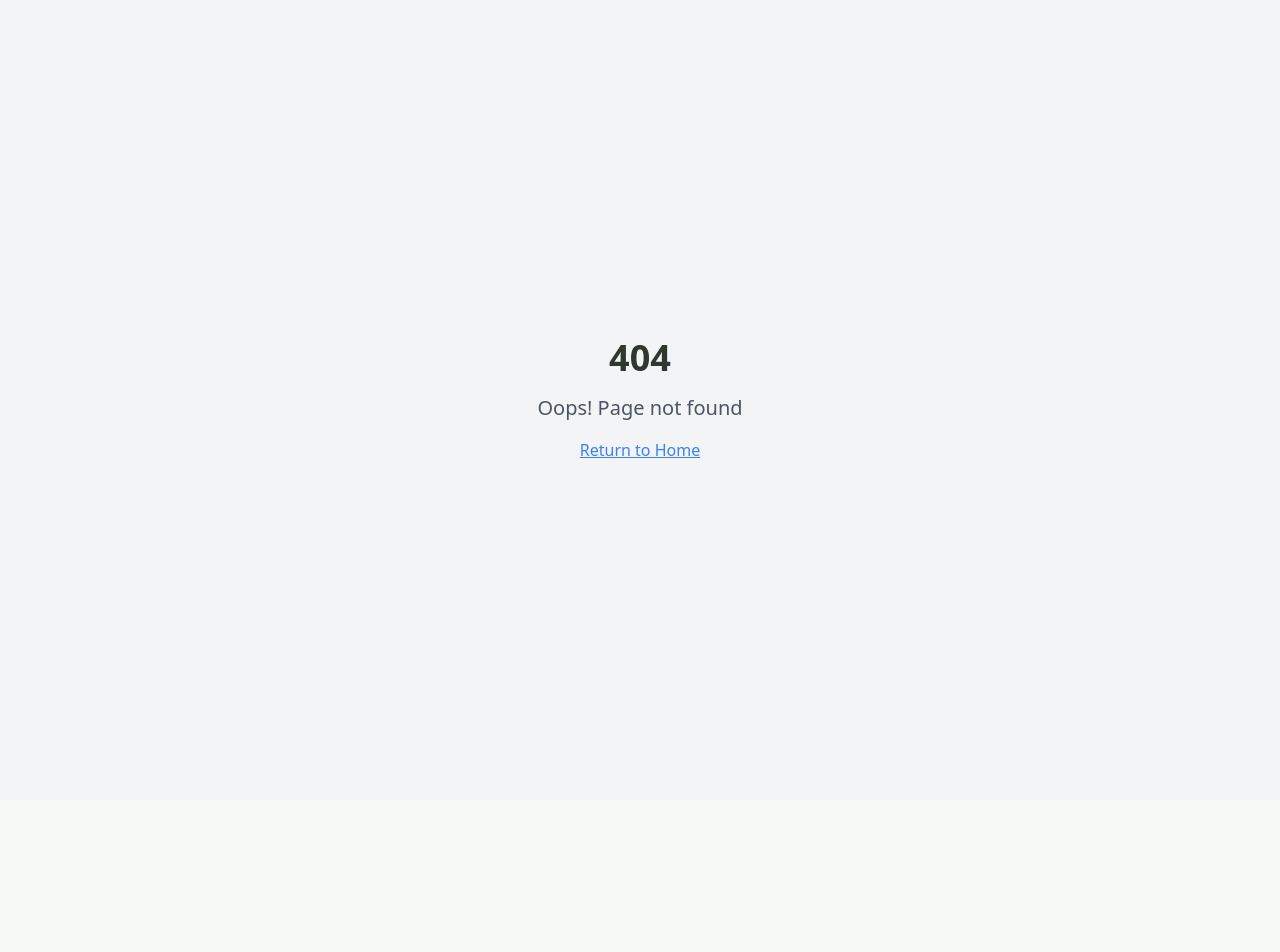
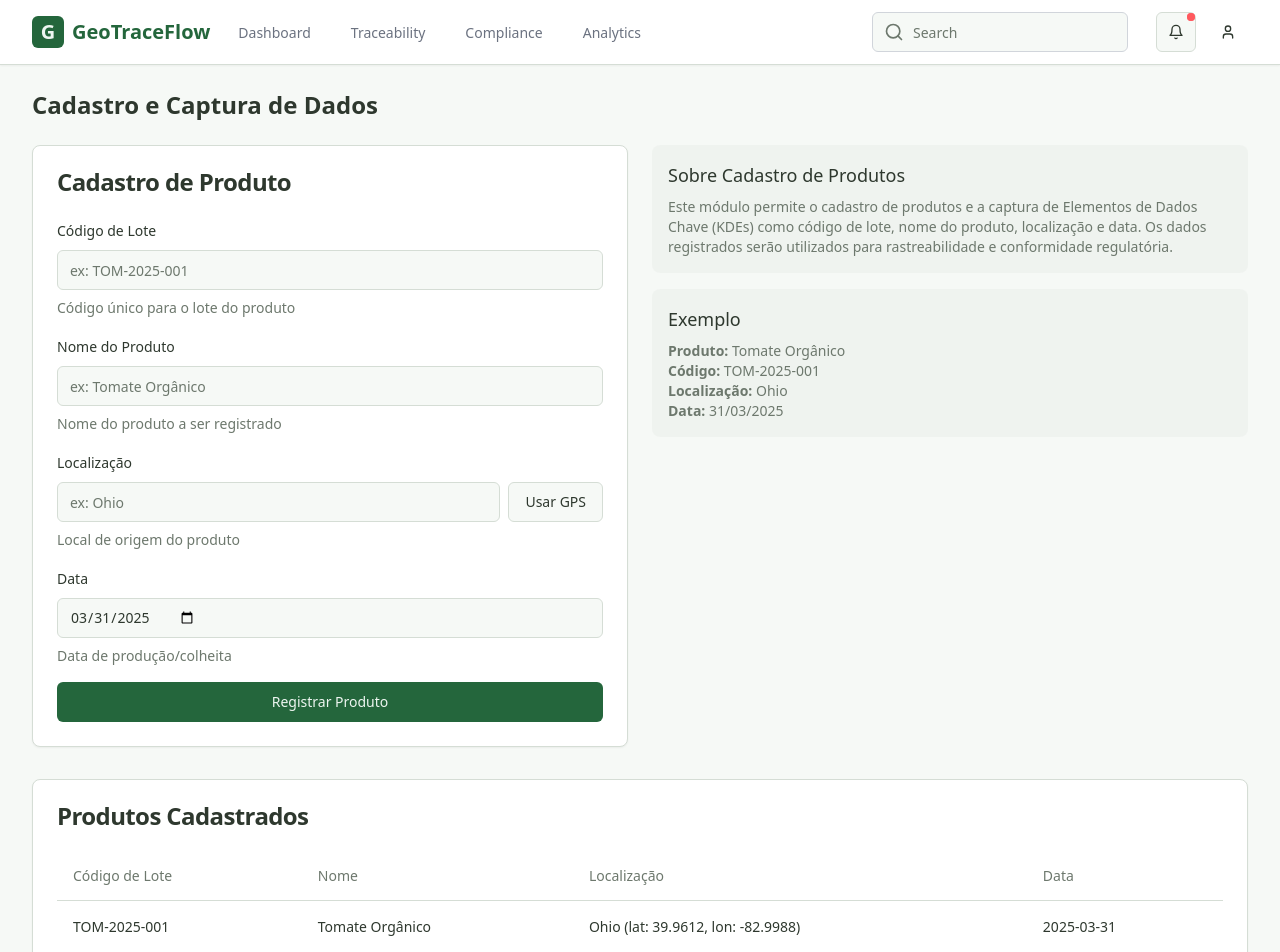
Before and after one commit to marloshb/trace-flow, a React (Vite) app: page /data-registration in a window 1280 px wide. Before the commit this address had no page. Shown: the top 952 px of the page. Before the commit the page ends 800 px from the top, so only its background shows below. Built offline with nearby package versions, Linux system fonts and the light colour scheme.

Commit message:
Add baseline information management
Implement basic data capture and management features.

```diff
--- a/package.json
+++ b/package.json
@@ -40,6 +40,7 @@
     "@radix-ui/react-toggle-group": "^1.1.0",
     "@radix-ui/react-tooltip": "^1.1.4",
     "@tanstack/react-query": "^5.56.2",
+    "@types/uuid": "^10.0.0",
     "class-variance-authority": "^0.7.1",
     "clsx": "^2.1.1",
     "cmdk": "^1.0.0",
--- a/src/App.tsx
+++ b/src/App.tsx
@@ -8,6 +8,7 @@ import Index from "./pages/Index";
 import TraceabilityPage from "./pages/TraceabilityPage";
 import CompliancePage from "./pages/CompliancePage";
 import AnalyticsPage from "./pages/AnalyticsPage";
+import DataRegistrationPage from "./pages/DataRegistrationPage";
 import NotFound from "./pages/NotFound";
 
 const queryClient = new QueryClient();
@@ -23,6 +24,7 @@ const App = () => (
           <Route path="/traceability" element={<TraceabilityPage />} />
           <Route path="/compliance" element={<CompliancePage />} />
           <Route path="/analytics" element={<AnalyticsPage />} />
+          <Route path="/data-registration" element={<DataRegistrationPage />} />
           <Route path="*" element={<NotFound />} />
         </Routes>
       </BrowserRouter>
--- /dev/null
+++ b/src/components/data-capture/ProductRegistrationForm.tsx
@@ -0,0 +1,164 @@
+
+import React from "react";
+import { zodResolver } from "@hookform/resolvers/zod";
+import { useForm } from "react-hook-form";
+import { z } from "zod";
+import { Button } from "@/components/ui/button";
+import { Card, CardContent, CardFooter, CardHeader, CardTitle } from "@/components/ui/card";
+import { Form, FormControl, FormDescription, FormField, FormItem, FormLabel, FormMessage } from "@/components/ui/form";
+import { Input } from "@/components/ui/input";
+import { toast } from "@/hooks/use-toast";
+
+const productSchema = z.object({
+  lotCode: z.string().min(3, "Código de lote deve ter pelo menos 3 caracteres"),
+  productName: z.string().min(2, "Nome do produto é obrigatório"),
+  location: z.string().min(2, "Localização é obrigatória"),
+  date: z.string().min(2, "Data é obrigatória"),
+});
+
+type ProductFormValues = z.infer<typeof productSchema>;
+
+interface ProductRegistrationFormProps {
+  onSubmit: (data: ProductFormValues) => void;
+}
+
+export function ProductRegistrationForm({ onSubmit }: ProductRegistrationFormProps) {
+  const form = useForm<ProductFormValues>({
+    resolver: zodResolver(productSchema),
+    defaultValues: {
+      lotCode: "",
+      productName: "",
+      location: "",
+      date: new Date().toISOString().split("T")[0], // Default to today
+    },
+  });
+
+  const handleSubmit = (data: ProductFormValues) => {
+    onSubmit(data);
+    toast({
+      title: "Produto registrado",
+      description: `${data.productName} (${data.lotCode}) foi registrado com sucesso.`,
+    });
+    form.reset();
+  };
+
+  const getCurrentLocation = () => {
+    if (navigator.geolocation) {
+      navigator.geolocation.getCurrentPosition(
+        (position) => {
+          const { latitude, longitude } = position.coords;
+          form.setValue(
+            "location",
+            `Lat: ${latitude.toFixed(4)}, Lon: ${longitude.toFixed(4)}`
+          );
+        },
+        (error) => {
+          console.error("Error getting location:", error);
+          toast({
+            title: "Erro de Localização",
+            description: "Não foi possível obter sua localização atual.",
+            variant: "destructive",
+          });
+        }
+      );
+    } else {
+      toast({
+        title: "Geolocalização não suportada",
+        description: "Seu navegador não suporta geolocalização.",
+        variant: "destructive",
+      });
+    }
+  };
+
+  return (
+    <Card>
+      <CardHeader>
+        <CardTitle>Cadastro de Produto</CardTitle>
+      </CardHeader>
+      <CardContent>
+        <Form {...form}>
+          <form onSubmit={form.handleSubmit(handleSubmit)} className="space-y-4">
+            <FormField
+              control={form.control}
+              name="lotCode"
+              render={({ field }) => (
+                <FormItem>
+                  <FormLabel>Código de Lote</FormLabel>
+                  <FormControl>
+                    <Input placeholder="ex: TOM-2025-001" {...field} />
+                  </FormControl>
+                  <FormDescription>
+                    Código único para o lote do produto
+                  </FormDescription>
+                  <FormMessage />
+                </FormItem>
+              )}
+            />
+
+            <FormField
+              control={form.control}
+              name="productName"
+              render={({ field }) => (
+                <FormItem>
+                  <FormLabel>Nome do Produto</FormLabel>
+                  <FormControl>
+                    <Input placeholder="ex: Tomate Orgânico" {...field} />
+                  </FormControl>
+                  <FormDescription>Nome do produto a ser registrado</FormDescription>
+                  <FormMessage />
+                </FormItem>
+              )}
+            />
+
+            <FormField
+              control={form.control}
+              name="location"
+              render={({ field }) => (
+                <FormItem>
+                  <FormLabel>Localização</FormLabel>
+                  <div className="flex gap-2">
+                    <FormControl>
+                      <Input placeholder="ex: Ohio" {...field} />
+                    </FormControl>
+                    <Button
+                      type="button"
+                      variant="outline"
+                      onClick={getCurrentLocation}
+                    >
+                      Usar GPS
+                    </Button>
+                  </div>
+                  <FormDescription>
+                    Local de origem do produto
+                  </FormDescription>
+                  <FormMessage />
+                </FormItem>
+              )}
+            />
+
+            <FormField
+              control={form.control}
+              name="date"
+              render={({ field }) => (
+                <FormItem>
+                  <FormLabel>Data</FormLabel>
+                  <FormControl>
+                    <Input type="date" {...field} />
+                  </FormControl>
+                  <FormDescription>
+                    Data de produção/colheita
+                  </FormDescription>
+                  <FormMessage />
+                </FormItem>
+              )}
+            />
+
+            <Button type="submit" className="w-full">
+              Registrar Produto
+            </Button>
+          </form>
+        </Form>
+      </CardContent>
+    </Card>
+  );
+}
--- /dev/null
+++ b/src/components/data-capture/ProductsTable.tsx
@@ -0,0 +1,54 @@
+
+import React from "react";
+import { Table, TableBody, TableCell, TableHead, TableHeader, TableRow } from "@/components/ui/table";
+import { Card, CardContent, CardHeader, CardTitle } from "@/components/ui/card";
+
+export interface Product {
+  id: string;
+  lotCode: string;
+  productName: string;
+  location: string;
+  date: string;
+}
+
+interface ProductsTableProps {
+  products: Product[];
+}
+
+export function ProductsTable({ products }: ProductsTableProps) {
+  return (
+    <Card>
+      <CardHeader>
+        <CardTitle>Produtos Cadastrados</CardTitle>
+      </CardHeader>
+      <CardContent>
+        {products.length === 0 ? (
+          <p className="text-center text-muted-foreground py-4">
+            Nenhum produto cadastrado ainda.
+          </p>
+        ) : (
+          <Table>
+            <TableHeader>
+              <TableRow>
+                <TableHead>Código de Lote</TableHead>
+                <TableHead>Nome</TableHead>
+                <TableHead>Localização</TableHead>
+                <TableHead>Data</TableHead>
+              </TableRow>
+            </TableHeader>
+            <TableBody>
+              {products.map((product) => (
+                <TableRow key={product.id}>
+                  <TableCell className="font-medium">{product.lotCode}</TableCell>
+                  <TableCell>{product.productName}</TableCell>
+                  <TableCell>{product.location}</TableCell>
+                  <TableCell>{product.date}</TableCell>
+                </TableRow>
+              ))}
+            </TableBody>
+          </Table>
+        )}
+      </CardContent>
+    </Card>
+  );
+}
--- /dev/null
+++ b/src/pages/DataRegistrationPage.tsx
@@ -0,0 +1,64 @@
+
+import React, { useState } from "react";
+import { v4 as uuidv4 } from "uuid";
+import Navbar from "@/components/layout/Navbar";
+import { ProductRegistrationForm } from "@/components/data-capture/ProductRegistrationForm";
+import { ProductsTable, Product } from "@/components/data-capture/ProductsTable";
+
+const DataRegistrationPage = () => {
+  const [products, setProducts] = useState<Product[]>([
+    {
+      id: "1",
+      lotCode: "TOM-2025-001",
+      productName: "Tomate Orgânico",
+      location: "Ohio (lat: 39.9612, lon: -82.9988)",
+      date: "2025-03-31",
+    },
+  ]);
+
+  const handleAddProduct = (data: Omit<Product, "id">) => {
+    const newProduct = {
+      id: uuidv4(),
+      ...data,
+    };
+    setProducts([...products, newProduct]);
+  };
+
+  return (
+    <div className="min-h-screen bg-background">
+      <Navbar />
+      <main className="container mx-auto py-6 px-4 sm:px-6 lg:px-8">
+        <h1 className="text-2xl font-bold mb-6">Cadastro e Captura de Dados</h1>
+
+        <div className="grid grid-cols-1 lg:grid-cols-2 gap-6 mb-8">
+          <ProductRegistrationForm onSubmit={handleAddProduct} />
+
+          <div className="flex flex-col gap-4">
+            <div className="bg-muted/50 p-4 rounded-lg">
+              <h2 className="text-lg font-medium mb-2">Sobre Cadastro de Produtos</h2>
+              <p className="text-sm text-muted-foreground">
+                Este módulo permite o cadastro de produtos e a captura de Elementos de Dados Chave (KDEs)
+                como código de lote, nome do produto, localização e data. Os dados registrados
+                serão utilizados para rastreabilidade e conformidade regulatória.
+              </p>
+            </div>
+
+            <div className="bg-muted/50 p-4 rounded-lg">
+              <h2 className="text-lg font-medium mb-2">Exemplo</h2>
+              <p className="text-sm text-muted-foreground">
+                <strong>Produto:</strong> Tomate Orgânico<br />
+                <strong>Código:</strong> TOM-2025-001<br />
+                <strong>Localização:</strong> Ohio<br />
+                <strong>Data:</strong> 31/03/2025
+              </p>
+            </div>
+          </div>
+        </div>
+
+        <ProductsTable products={products} />
+      </main>
+    </div>
+  );
+};
+
+export default DataRegistrationPage;
```
Also changed, not shown: 1 other file (tests, documents, lock files or other folders).
